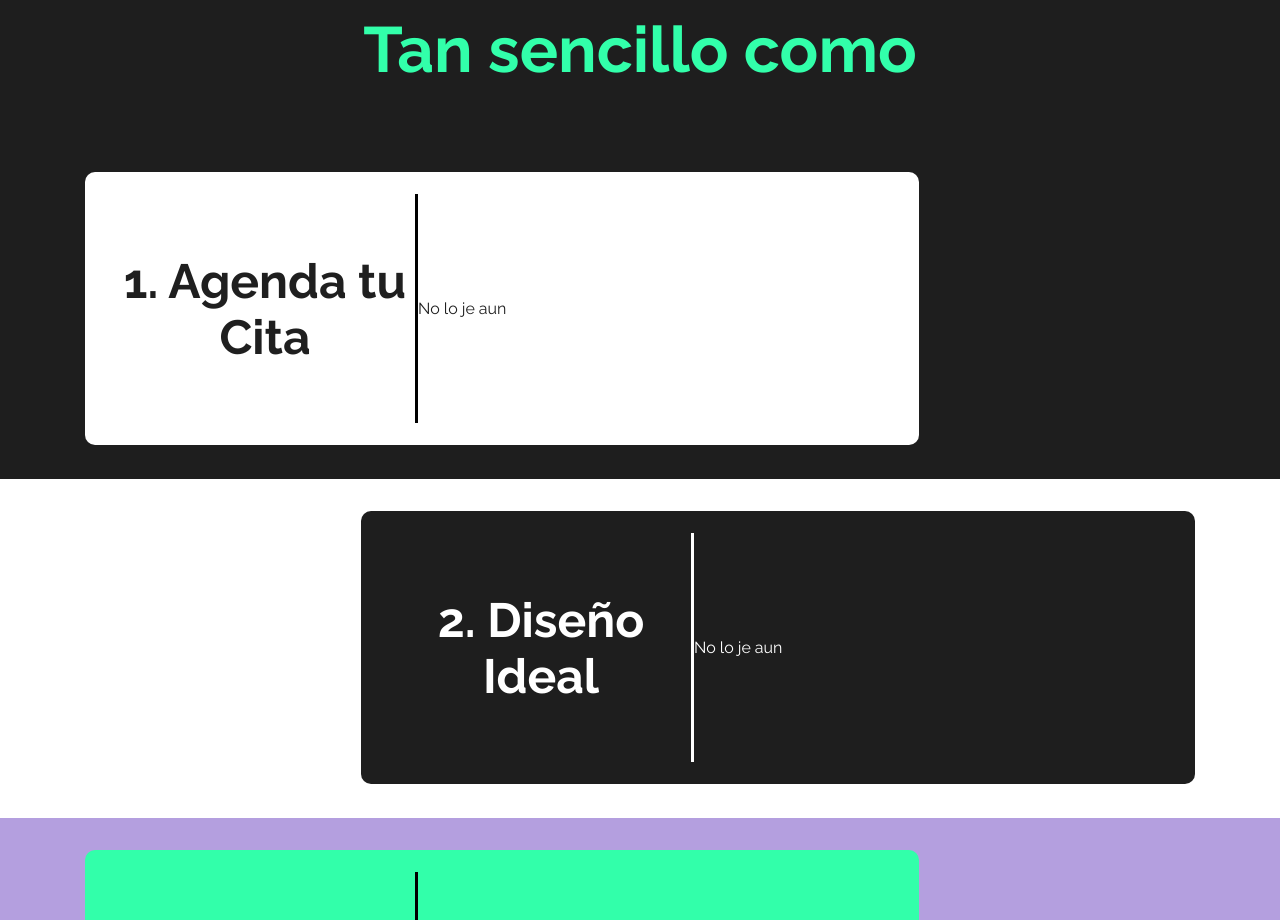
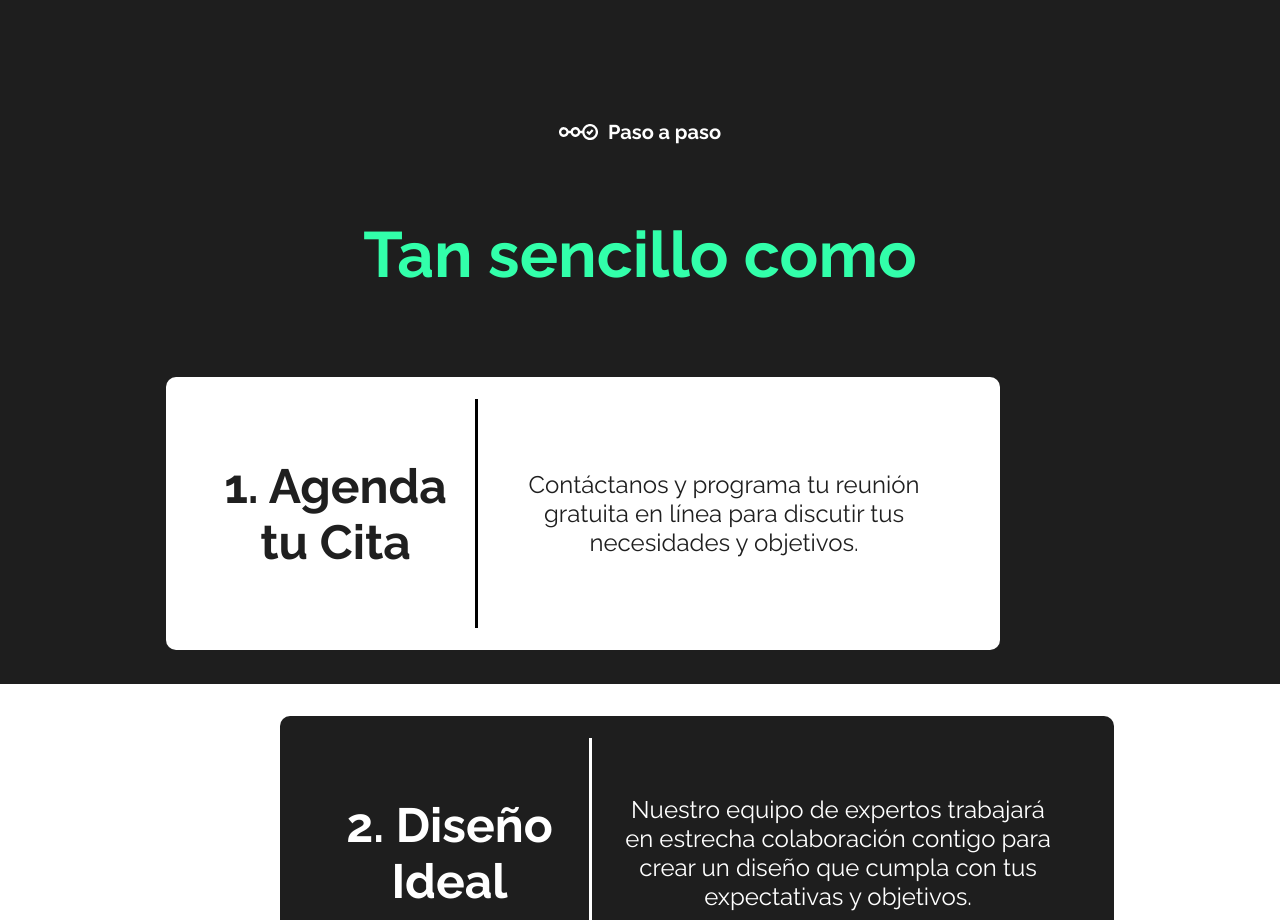
Before and after one commit to MiguelAngelClavijo/MSDEV-WEB, a React app: page / in a window 1280 px wide. Shown: the part 1880-2800 px from the top of the page. Built offline with nearby package versions, Linux system fonts and the light colour scheme.

Commit message:
[ADD | MERGE] All pages, Styles complete layout, whatsapp link cta

```diff
--- a/src/components/App.jsx
+++ b/src/components/App.jsx
@@ -1,10 +1,10 @@
 import React from "react";
-import { Planes } from "../containers/Planes";
 import "../styles/global.scss";
+import { Navbar } from "./Navbar";
+import { Landing } from "../containers/Landing";
 import { Howitworks } from "../containers/Howitworks";
 import { Stepbystep } from "../containers/Stepbystep";
-import { Navbar } from "./Navbar";
-import { Landing } from "../containers/Landing";
+import { Planes } from "../containers/Planes";
 import { Calltoaction } from "../containers/Calltoaction";
 import { Footer } from "../containers/Footer";
 
--- a/src/containers/Calltoaction.jsx
+++ b/src/containers/Calltoaction.jsx
@@ -11,9 +11,11 @@ const Calltoaction = () => {
         Obten una consulta gratuita con MS DEV y aprende cómo puede mejorar tu
         negocio con un diseño ilimitado.
       </p>
-      <button className="Calltoaction-Button-Cta">
-        Eres libre de escoger, Comienza ya →
-      </button>
+      <a href="https://wa.me/message/HD7XBGYD5I5GE1" target="_blank">
+        <button className="Calltoaction-Button-Cta">
+          Eres libre de escoger, Comienza ya →
+        </button>
+      </a>
     </div>
   );
 };
--- a/src/containers/Stepbystep.jsx
+++ b/src/containers/Stepbystep.jsx
@@ -1,27 +1,48 @@
-import React from 'react'
-import stepbystepIcon from '../assets/icons/stepbystep.svg'
-import { Stepcard } from '../components/Stepcard'
-import '../styles/Stepbystep.css'
+import React from "react";
+import stepbystepIcon from "../assets/icons/stepbystep.svg";
+import { Stepcard } from "../components/Stepcard";
+import "../styles/Stepbystep.css";
 
 const Stepbystep = () => {
   return (
-        <div className='Stepbystep-container'>
-            <div className='Stepbystep-container-mark'>
+    <div className="Stepbystep-container">
+      <div className="Stepbystep-container-mark">
         <img src={stepbystepIcon} />
         <p>Paso a paso</p>
       </div>
       <h2> Tan sencillo como</h2>
-            <div className = "Stepbystep-container-stepcard"id = "Stepbystep_container_black">
-            <Stepcard cardTitle="1. Agenda tu Cita" cardText = "No lo je aun" StepcardId= "stepcard_white"/>
+      <div
+        className="Stepbystep-container-stepcard"
+        id="Stepbystep_container_black"
+      >
+        <Stepcard
+          cardTitle="1. Agenda tu Cita"
+          cardText="Contáctanos y programa tu  reunión gratuita en línea para discutir tus necesidades y objetivos."
+          StepcardId="stepcard_white"
+        />
       </div>
-            <div className = "Stepbystep-container-stepcard" id = "Stepbystep_container_white">
-                <Stepcard cardTitle="2. Diseño Ideal" cardText = "No lo je aun"StepcardId= "stepcard_black"/>
+      <div
+        className="Stepbystep-container-stepcard"
+        id="Stepbystep_container_white"
+      >
+        <Stepcard
+          cardTitle="2. Diseño Ideal"
+          cardText="Nuestro equipo de expertos trabajará en estrecha colaboración contigo para crear un diseño que cumpla con tus expectativas y objetivos."
+          StepcardId="stepcard_black"
+        />
       </div>
-            <div className = "Stepbystep-container-stepcard" id = "Stepbystep_container_purple">
-                <Stepcard cardTitle="3. Vive tu marca" cardText = "No lo je aun"StepcardId= "stepcard_green"/>
+      <div
+        className="Stepbystep-container-stepcard"
+        id="Stepbystep_container_purple"
+      >
+        <Stepcard
+          cardTitle="3. Vive tu marca"
+          cardText="Una vez que estés satisfecho con el diseño, implementaremos tu proyecto y comenzarás a ver los resultados que deseas."
+          StepcardId="stepcard_green"
+        />
       </div>
     </div>
-    )
-}
+  );
+};
 
-export { Stepbystep }
+export { Stepbystep };
--- a/src/styles/Calltoaction.css
+++ b/src/styles/Calltoaction.css
@@ -31,6 +31,11 @@
   font-weight: 700;
   z-index: 2;
   border-radius: 0;
+  cursor: pointer;
+}
+
+.Calltoaction-Container a {
+  z-index: 2;
 }
 
 #Calltoaction-Title {
--- a/src/styles/Howitworks.css
+++ b/src/styles/Howitworks.css
@@ -3,69 +3,66 @@
   display: flex;
   flex-direction: column;
   align-items: center;
-
+  padding-bottom: 60px;
 }
-.Howitworks-container>div {
+.Howitworks-container > div {
   display: flex;
-    margin-top: 60px;
+  margin-top: 90px;
 }
 .Howitworks-container p {
   color: white;
   font-size: 24px;
   text-align: center;
 }
-.Howitworks-container>div>p{
+.Howitworks-container > div > p {
   font-size: 20px;
   margin-left: 10px;
+  font-weight: 700;
 }
 
-.Howitworks-container h2{
+.Howitworks-container h2 {
   font-size: 64px;
-    color: #32FFAA;
+  color: #32ffaa;
   width: 730px;
   text-align: center;
   margin: 42px 0px;
 }
 
-.Howitworks-benefits-container{
+.Howitworks-benefits-container {
   width: 100%;
   justify-content: space-evenly;
   margin-top: 90px;
 }
 
-
-
-#Howitworks-paragraph{
+#Howitworks-paragraph {
   width: 570px;
 }
 #benefit_blue {
-    background-color: #72CEFE;
+  background-color: #72cefe;
 }
 #benefit_purple {
-    background-color: #B49FDF;
+  background-color: #b49fdf;
 }
 #benefit_green {
-    background-color: #99F5D2;
+  background-color: #99f5d2;
 }
 
-@media (max-width: 575.98px){
-    .Howitworks-container h2{
+@media (max-width: 575.98px) {
+  .Howitworks-container h2 {
     width: 100%;
     font-size: 34px;
   }
-    .Howitworks-container>div>p{
+  .Howitworks-container > div > p {
     font-size: 14px;
-
   }
-    .Howitworks-benefits-container{
+  .Howitworks-benefits-container {
     flex-direction: column;
   }
-    #Howitworks-paragraph{
+  #Howitworks-paragraph {
     width: 100%;
     text-align: center;
     font-size: 18px;
     box-sizing: border-box;
     padding: 0px 47px;
   }
-
 }
--- a/src/styles/Landing.css
+++ b/src/styles/Landing.css
@@ -4,6 +4,7 @@
   justify-content: center;
   gap: 150px;
   height: 720px;
+  margin-bottom: 85px;
 }
 
 /*----------------------------------------------------------------------------*/
--- a/src/styles/Planes.css
+++ b/src/styles/Planes.css
@@ -4,32 +4,33 @@
   flex-direction: column;
   align-items: center;
   background-color: white;
+  padding-bottom: 85px;
 }
 .Planes-container::after {
   content: "";
   display: block;
-    background-color: #B49FDF;
+  background-color: #b49fdf;
   height: 504px;
   width: 100%;
   position: absolute;
 }
 
-.Planes-container>div {
+.Planes-container > div {
   display: flex;
   gap: 10px;
   z-index: 1;
-
 }
 
-.Planes-container>div>p{
+.Planes-container > div > p {
   font-size: 20px;
+  margin-left: 10px;
+  font-weight: 700;
 }
 
-.Planes-container>h2 {
+.Planes-container > h2 {
   font-size: 64px;
   z-index: 1;
   text-align: center;
-
 }
 .Planes-planescard-container {
   display: flex;
@@ -39,41 +40,38 @@
   width: 100%;
   z-index: 1;
 }
-#Planescard_id_blue{
+#Planescard_id_blue {
   height: 570px;
 }
-#Planescard_id_blue>h3{
-    color: #00A8FF;
-    border-color: #00A8FF;
+#Planescard_id_blue > h3 {
+  color: #00a8ff;
+  border-color: #00a8ff;
 }
-#Planescard_id_green{
+#Planescard_id_green {
   height: 600px;
 }
-#Planescard_id_green>h3{
-    color: #09E892;
-    border-color: #09E892;
+#Planescard_id_green > h3 {
+  color: #09e892;
+  border-color: #09e892;
 }
 
-@media (max-width: 575.98px){
-
-    .Planes-container>div>p{
+@media (max-width: 575.98px) {
+  .Planes-container > div > p {
     font-size: 14px;
   }
-    .Planes-container>h2 {
+  .Planes-container > h2 {
     font-size: 34px;
   }
-    #Planescard_id_blue{
+  #Planescard_id_blue {
     height: 543px;
   }
-    #Planescard_id_green{
+  #Planescard_id_green {
     height: 543px;
   }
-    .Planes-planescard-container{
+  .Planes-planescard-container {
     box-sizing: border-box;
-        padding:0px 50px;
+    padding: 0px 50px;
     justify-content: flex-start;
     overflow-x: scroll;
-
   }
-
 }
--- a/src/styles/Stepbystep.css
+++ b/src/styles/Stepbystep.css
@@ -1,67 +1,65 @@
-.Stepbystep-container{
-    background-color: #1E1E1E;
+.Stepbystep-container {
+  background-color: #1e1e1e;
   width: 100%;
   display: flex;
   flex-direction: column;
   align-items: center;
 }
 
-.Stepbystep-container-mark{
+.Stepbystep-container-mark {
   display: flex;
   justify-content: center;
-
-
 }
-.Stepbystep-container-mark>p{
+.Stepbystep-container-mark > p {
   color: white;
   margin-left: 10px;
   font-size: 20px;
-
+  font-weight: 700;
 }
-.Stepbystep-container h2{
+.Stepbystep-container h2 {
   font-size: 64px;
-    color:#32FFAA ;
+  color: #32ffaa;
 }
 
-.Stepbystep-container-stepcard{
+.Stepbystep-container-stepcard {
   width: 100%;
   height: 339px;
   box-sizing: border-box;
   display: flex;
-    padding: 32px 85px
+  padding: 32px 166px;
 }
 
-#Stepbystep_container_white{
+#Stepbystep_container_white {
   background-color: white;
   justify-content: flex-end;
 }
-#Stepbystep_container_purple{
-    background-color: #B49FDF;
+#Stepbystep_container_purple {
+  background-color: #b49fdf;
+  height: 424px;
 }
 
-#stepcard_green{
-    background-color: #32FFAA;
+#stepcard_green {
+  background-color: #32ffaa;
 }
-#stepcard_black{
-    background-color: #1E1E1E;
-
+#stepcard_black {
+  background-color: #1e1e1e;
 }
-#stepcard_black h3, #stepcard_black p{
+#stepcard_black h3,
+#stepcard_black p {
   color: white;
 }
-#stepcard_black h3{
+#stepcard_black h3 {
   border-color: white;
 }
 
-@media (max-width: 575.98px){
-    .Stepbystep-container-mark>p{
+@media (max-width: 575.98px) {
+  .Stepbystep-container-mark > p {
     font-size: 14px;
   }
-    .Stepbystep-container h2{
+  .Stepbystep-container h2 {
     font-size: 34px;
-
   }
-    .Stepbystep-container-stepcard{
+  .Stepbystep-container-stepcard {
     align-items: center;
     justify-content: center;
   }
--- a/src/styles/Stepcard.css
+++ b/src/styles/Stepcard.css
@@ -1,4 +1,4 @@
-.Stepcard-container{
+.Stepcard-container {
   height: 273px;
   width: 834px;
   box-sizing: border-box;
@@ -18,24 +18,32 @@
   text-align: center;
   display: flex;
   align-items: center;
-
 }
 
-@media (max-width: 575.98px){
-    .Stepcard-container{
+.Stepcard-container p {
+  font-size: 24px;
+  font-weight: 400;
+  width: 60%;
+  text-align: center;
+  display: flex;
+  align-items: center;
+  justify-content: center;
+  padding: 0 30px;
+}
+
+@media (max-width: 575.98px) {
+  .Stepcard-container {
     width: 185px;
     height: 185px;
     flex-direction: column;
   }
-    .Stepcard-container h3{
+  .Stepcard-container h3 {
     font-size: 16px;
     width: 100%;
     border: none;
     border-bottom: 2px solid #000000;
-        ;
   }
-    .Stepcard-container p{
+  .Stepcard-container p {
     font-size: 14px;
   }
-
 }
```
Lines whose indentation alone changed are shown as unchanged.
